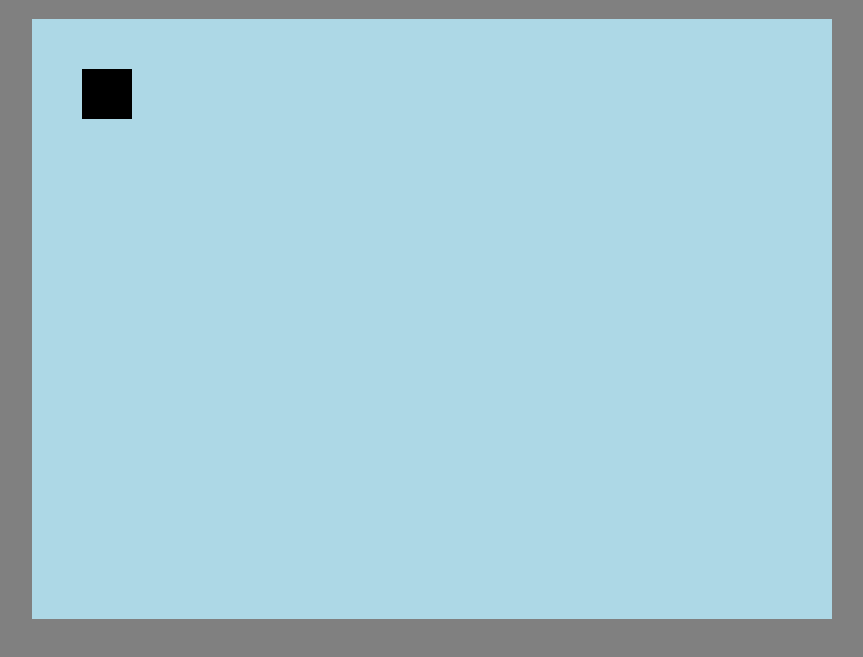
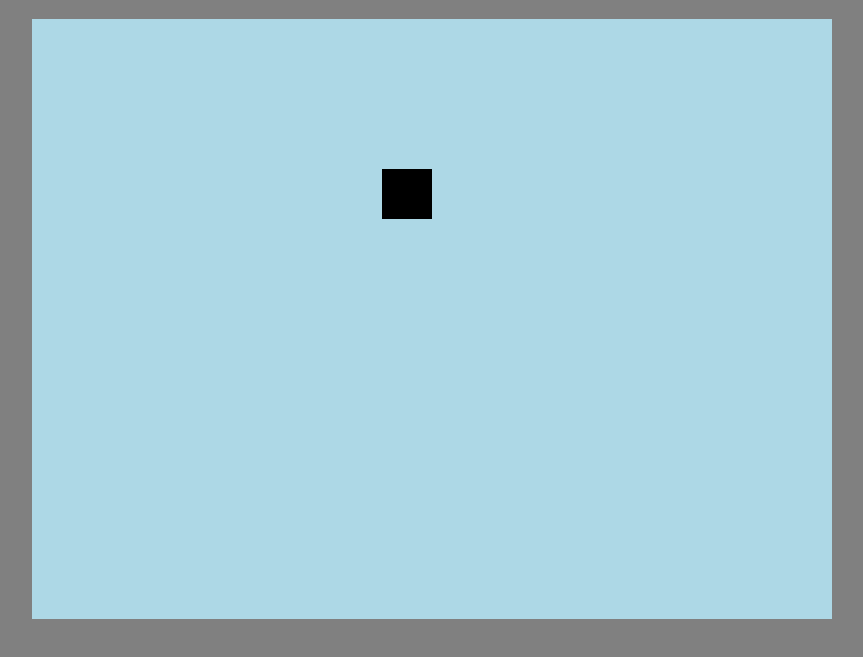
Before and after one commit to steff-mat/HvZ, a plain HTML site: page index.html in a window 1280 px wide. Shown: the part 69-726 px from the top of the page, without its empty margins (208-1071 px from the left). Drawn offline with Linux system fonts and the light colour scheme.

Commit message:
restored basic movement

```diff
--- a/index.html
+++ b/index.html
@@ -15,6 +15,6 @@
     </div>
 </body>
 <script src="./src/script.js"></script>
-<script src="./src/inputHandler.js""></script>
+<script src="./src/inputHandler.js"></script>
 
 </html>
--- a/src/script.js
+++ b/src/script.js
@@ -2,15 +2,14 @@ const canvas = document.getElementById("canvas");
 const ctx = canvas.getContext("2d");
 
 let speed = 2;
-let x = 50;
-let y = 50;
+let x = 350;
+let y = 150;
 let velocityRightX = 0;
 let velocityLeftX = 0;
 let velocityUpY = 0;
 let velocityDownY = 0;
 
 function update() {
-
     ctx.clearRect(0, 0, canvas.width, canvas.height);
     x += velocityRightX;
     x += velocityLeftX;
```
